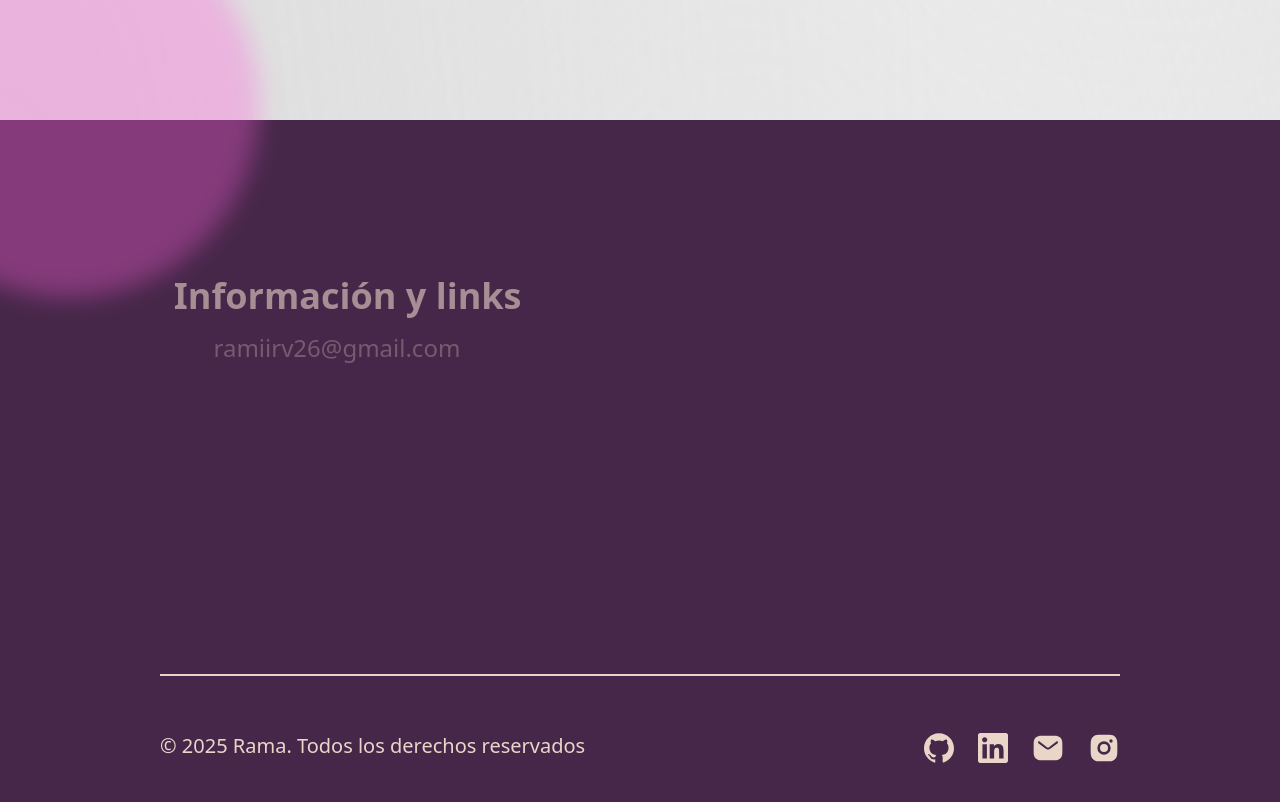
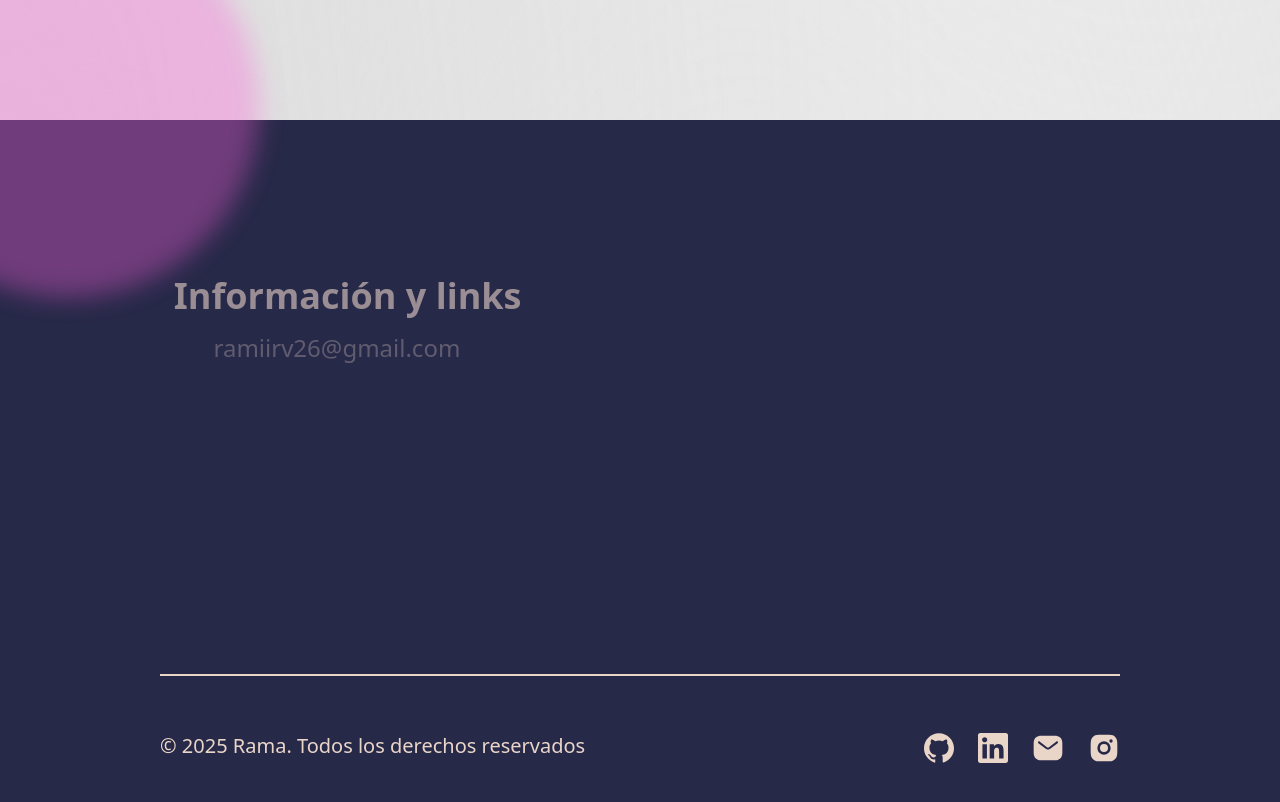
Before and after one commit to RRodriguezViegas/portfolio, a React (Vite) app: page / in a window 1280 px wide. Shown: the part 2520-3322 px from the top of the page. Built offline with nearby package versions, Linux system fonts and the light colour scheme; a web font is replaced by a local one.

Commit message:
cambio de colot al footer

```diff
--- a/src/index.css
+++ b/src/index.css
@@ -93,7 +93,7 @@ html {
 .footer {
   background-size: 100% 100%;
   background-position: 0px 0px, 0px 0px, 0px 0px, 0px 0px, 0px 0px;
-  background-color: #462749;
+  background-color: #272949;
 }
 
 .separador {
```
